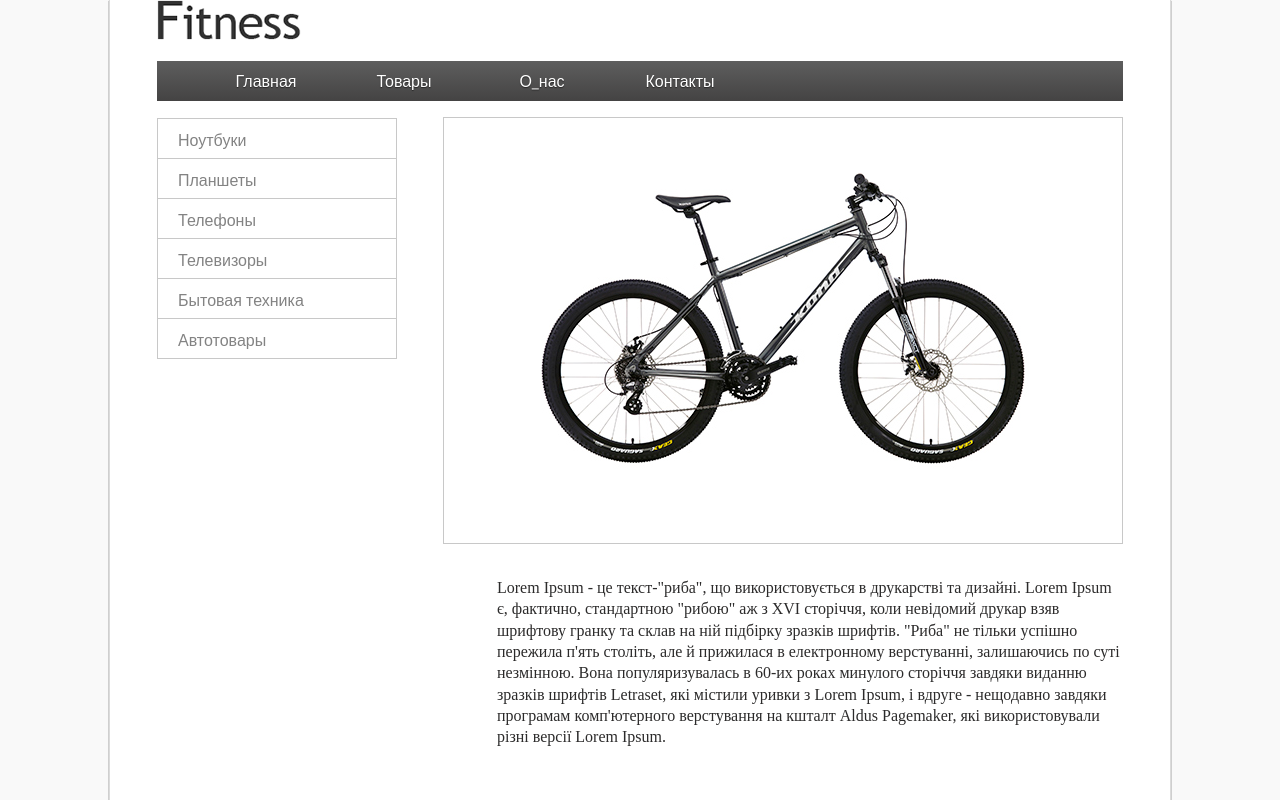
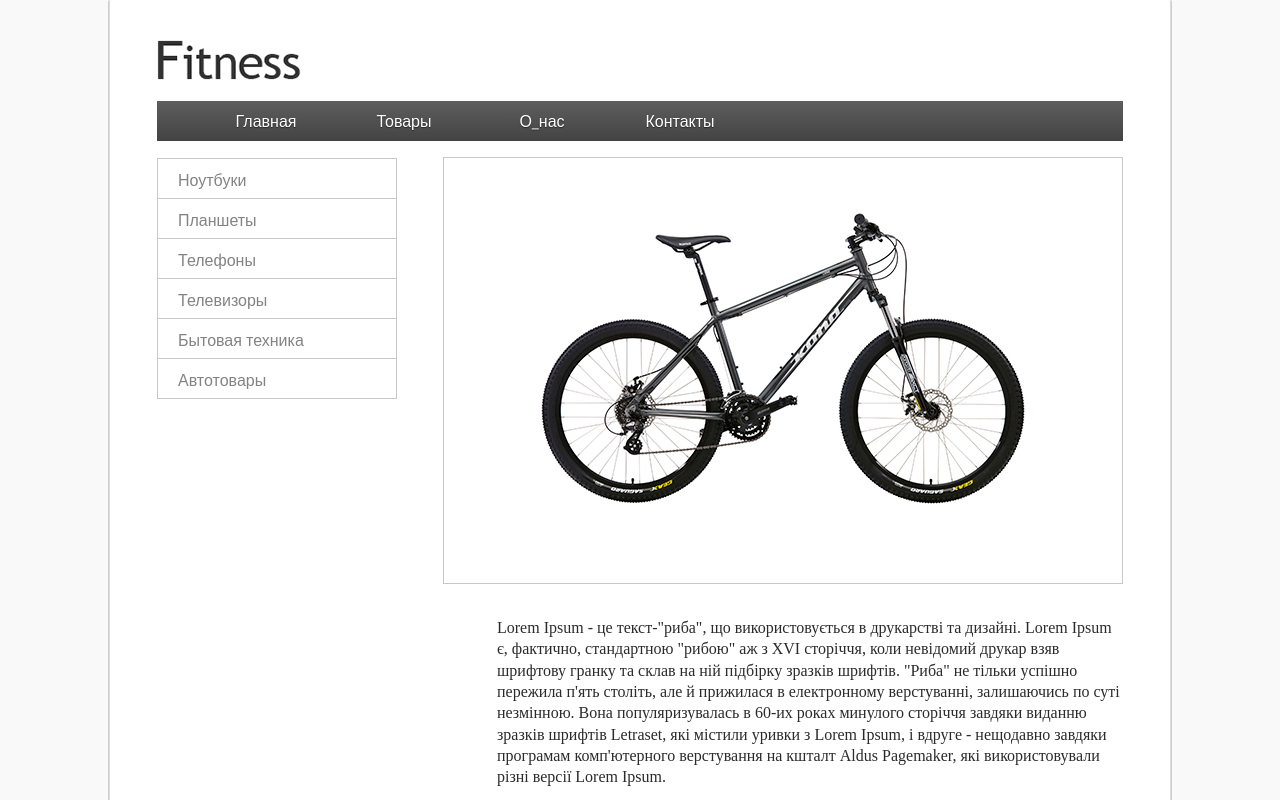
Before and after one commit to Andreybc13/Andrey_HTML_3, a plain HTML site: page index.html in a window 1280 px wide. Shown: the top 800 px of the page. Drawn offline with nearby package versions, Linux system fonts and the light colour scheme.

Commit message:
homework 3

```diff
--- a/css/style.css
+++ b/css/style.css
@@ -21,7 +21,9 @@ p {
   float: right;
 }
 
-
+img {
+  margin-top: 40px;
+}
 
 li {
   list-style-type: none;
```
